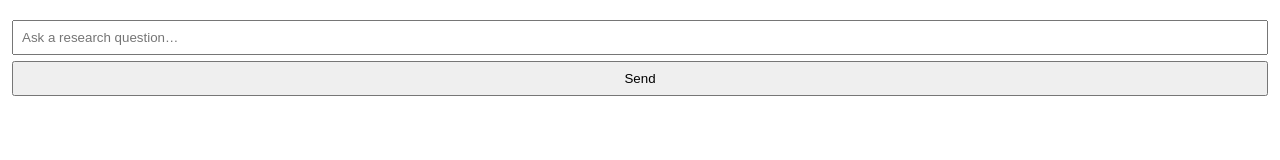
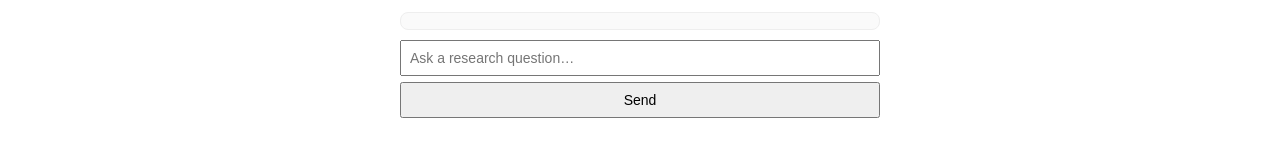
Before and after one commit to drpaulrtully/fethink-ai, a website: page public/widget-research.html in a window 1280 px wide. Drawn offline with Linux system fonts and the light colour scheme.

Commit message:
Add files via upload

```diff
--- a/public/widget-research.html
+++ b/public/widget-research.html
@@ -10,30 +10,55 @@
   font-family: Arial, sans-serif;
   background: #fff;
 }
+
+/* Centre the widget content */
+.widget {
+  max-width: 480px;
+  margin: 0 auto;
+}
+
+/* Chat area */
 #chat {
   font-size: 14px;
-      margin-bottom: 8px;
-      max-height: 320px;
+  margin-bottom: 10px;
+  max-height: 260px;
   overflow-y: auto;
+  border: 1px solid #eee;
+  padding: 8px;
+  border-radius: 8px;
+  background: #fafafa;
 }
-    .msg { margin: 6px 0; }
+
+.msg {
+  margin: 6px 0;
+}
+
+/* Input + button */
 input {
   width: 100%;
   padding: 8px;
+  font-size: 14px;
 }
+
 button {
   margin-top: 6px;
   padding: 8px;
   width: 100%;
+  font-size: 14px;
+  cursor: pointer;
 }
+
   </style>
 </head>
 <body>
 
+<div class="widget">
   <div id="chat"></div>
 
   <input id="input" placeholder="Ask a research question…" />
   <button onclick="send()">Send</button>
+</div>
+
 
 <script>
 async function send() {
```
Lines whose indentation alone changed are shown as unchanged.
